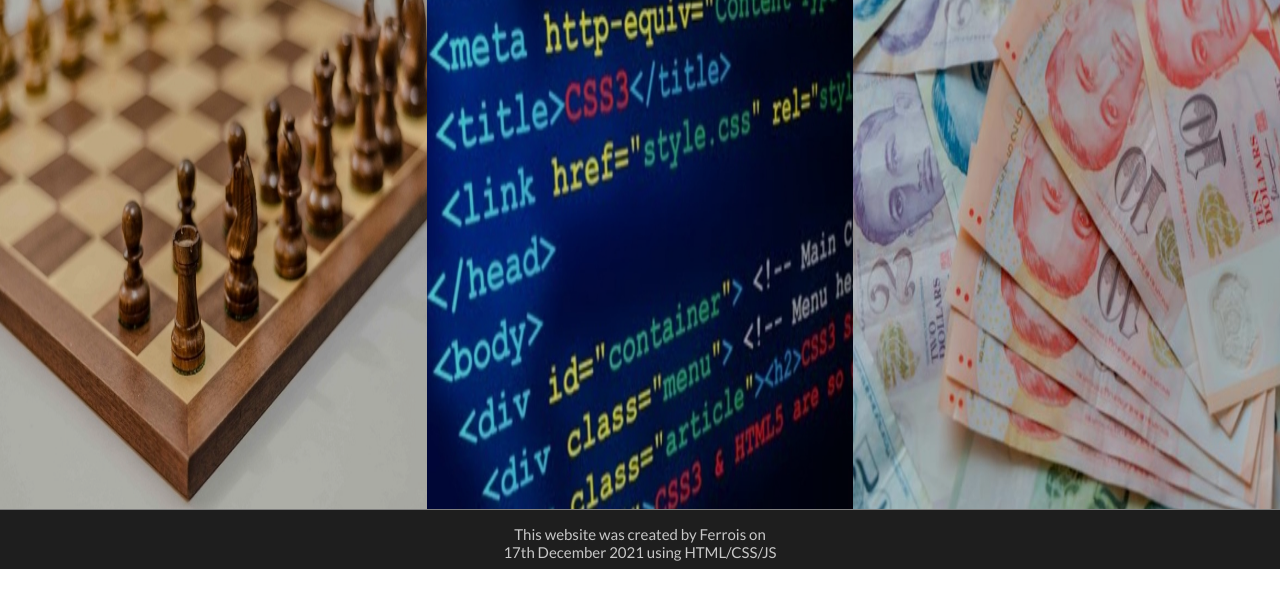
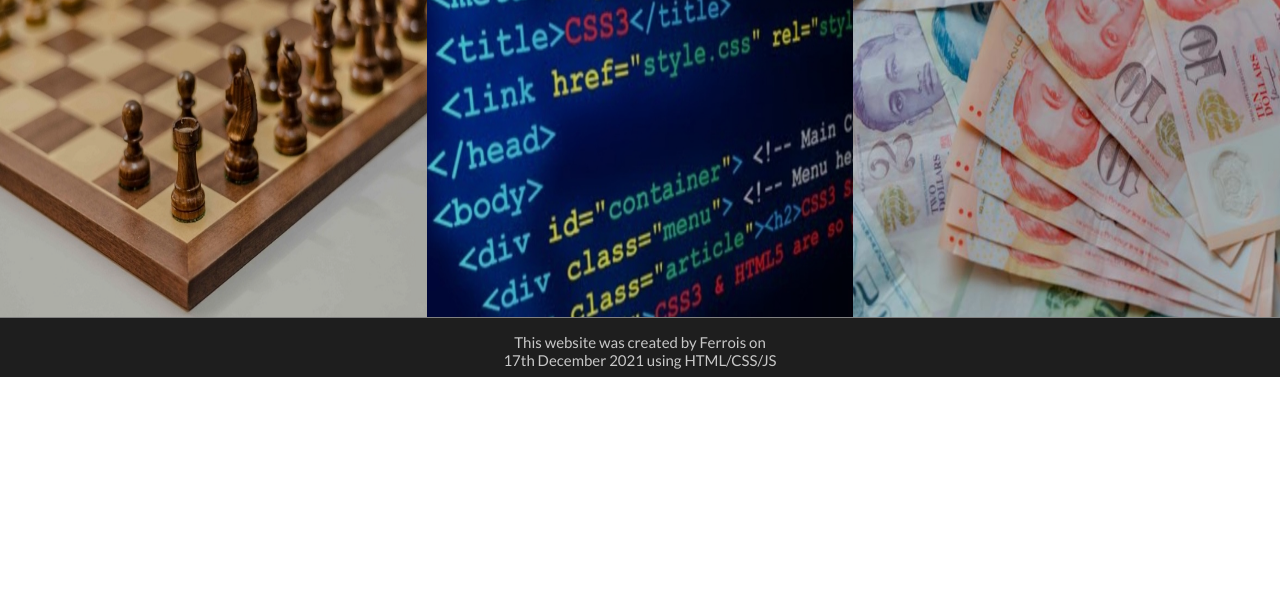
Before and after one commit to Ferrois/ferrois.github.io, a plain HTML site: page index.html in a window 1280 px wide. Shown: the part 199-800 px from the top of the page. Drawn offline with Linux system fonts and the light colour scheme.

Commit message:
amend asp rat

```diff
--- a/style.css
+++ b/style.css
@@ -427,7 +427,7 @@ body{
 		"content-wrapper-one content-wrapper-two content-wrapper-three"
 		"footer footer footer"
 		;
-                height:60vw
+                height:45vw
 	}
 
 }
```
